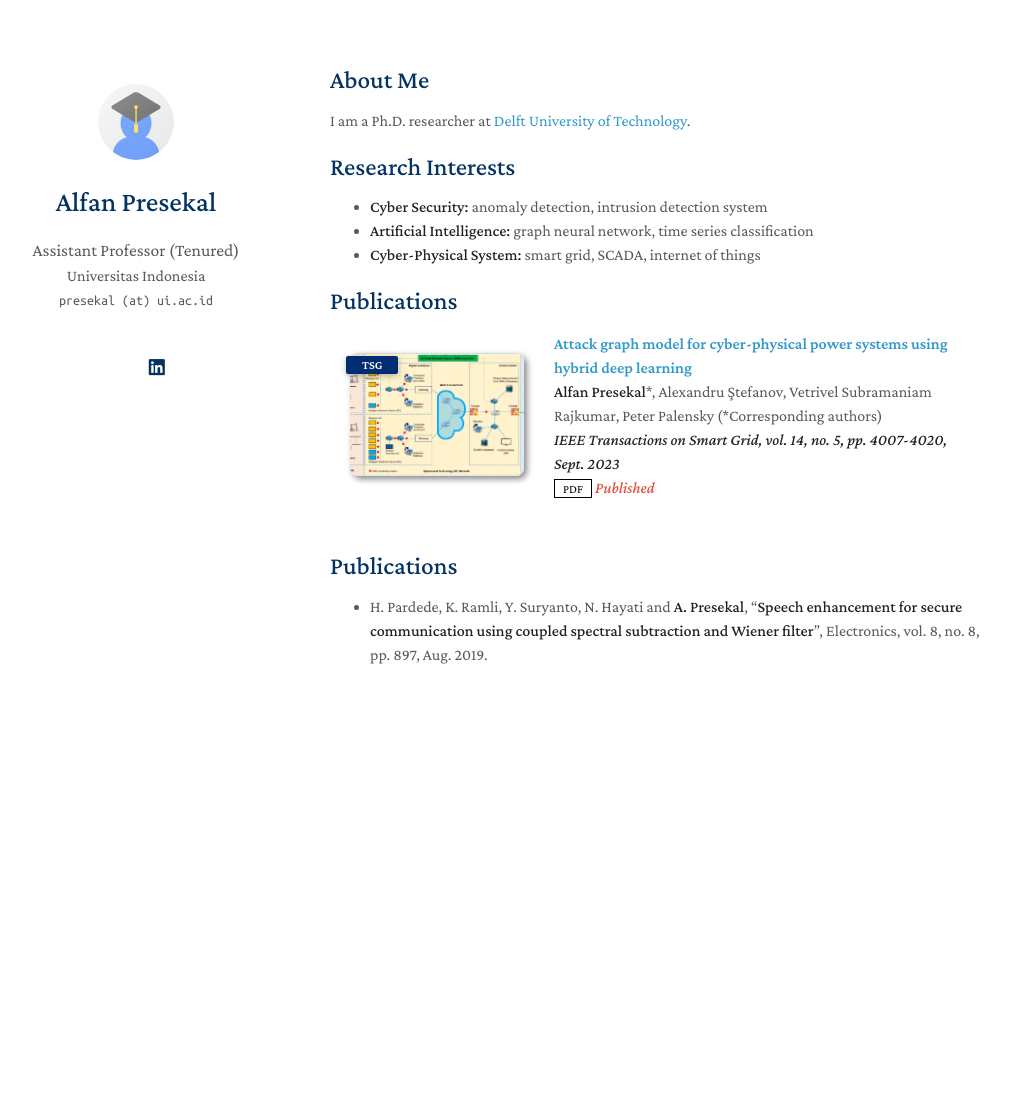
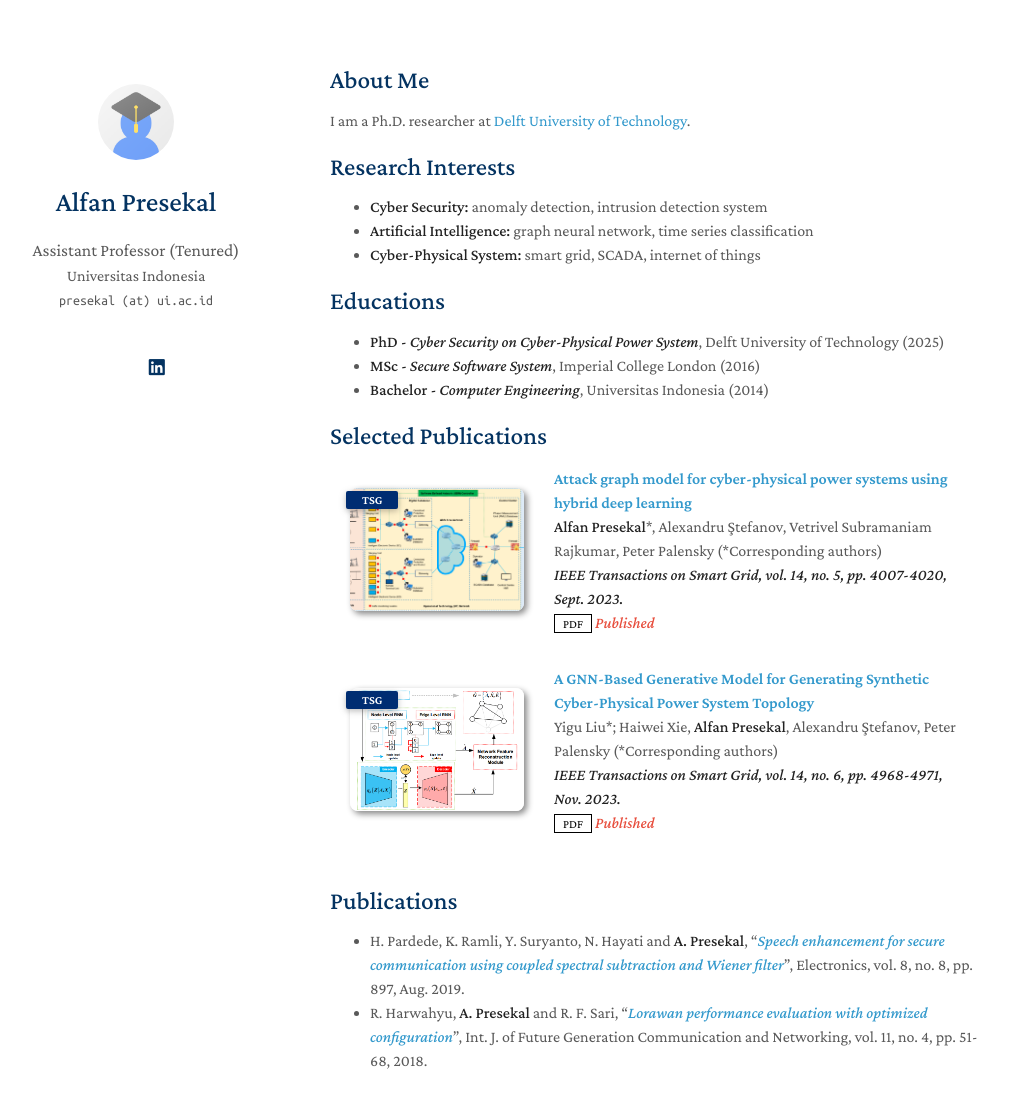
Before and after one commit to apresekal/apresekal.github.io, a Jekyll site: the page built from index.md, in a window 1280 px wide and 1167 px high. Shown: the top 1108 px of the window, without its empty margins (140-1150 px from the left). Built offline with Jekyll 4.4.1, drawn with Linux system fonts in a browser that asks for light colours; nearby versions of some CDN libraries; a style sheet for code colours, icons or effects is not loaded; our own code applies the rules of GitHub Pages for plain Markdown files.

Commit message:
add contents

```diff
--- a/_data/publications.yml
+++ b/_data/publications.yml
@@ -3,7 +3,7 @@
   - title: "Attack graph model for cyber-physical power systems using hybrid deep learning"
     authors: <strong>Alfan Presekal</strong>*, Alexandru Ştefanov, Vetrivel Subramaniam Rajkumar, Peter Palensky (*Corresponding authors)
     conference_short: TSG
-    conference: <strong> IEEE Transactions on Smart Grid, vol. 14, no. 5, pp. 4007-4020, Sept. 2023 </strong>
+    conference: <strong> IEEE Transactions on Smart Grid, vol. 14, no. 5, pp. 4007-4020, Sept. 2023. </strong>
     pdf: https://ieeexplore.ieee.org/abstract/document/10017381
     # code: https://github.com/yaoyao-liu/class-incremental-learning/tree/main/mnemonics-training
     # page: https://class-il.mpi-inf.mpg.de/mnemonics/
@@ -11,6 +11,18 @@
     # image: ./assets/img/teaser_example_2.png
     notes: Published
     image: ./assets/img/attack_graph_2023.PNG
+
+
+  - title: "A GNN-Based Generative Model for Generating Synthetic Cyber-Physical Power System Topology"
+    authors: Yigu Liu*; Haiwei Xie, <strong>Alfan Presekal</strong>, Alexandru Ştefanov, Peter Palensky (*Corresponding authors)
+    conference_short: TSG
+    conference: <strong> IEEE Transactions on Smart Grid, vol. 14, no. 6, pp. 4968-4971, Nov. 2023. </strong>
+    pdf: https://ieeexplore.ieee.org/abstract/document/10214388
+    # code: https://github.com/yaoyao-liu/class-incremental-learning/tree/main/mnemonics-training
+    # page: https://class-il.mpi-inf.mpg.de/mnemonics/
+    # bibtex: https://class-il.mpi-inf.mpg.de/mnemonics/
+    notes: Published
+    image: ./assets/img/gnn_generative_2023.PNG
 
   # - title: "Mnemonics Training: Multi-Class Incremental Learning without Forgetting"
   #   authors: <strong>Yaoyao Liu</strong>, Yuting Su, An-An Liu, Bernt Schiele, Qianru Sun
--- a/_includes/publications.md
+++ b/_includes/publications.md
@@ -1,4 +1,4 @@
-<h2 id="publications" style="margin: 2px 0px -15px;">Publications</h2>
+<h2 id="publications" style="margin: 2px 0px -15px;">Selected Publications</h2>
 
 <div class="publications">
 <ol class="bibliography">
--- a/index.md
+++ b/index.md
@@ -12,17 +12,17 @@
 - **Artificial Intelligence:** graph neural network, time series classification
 - **Cyber-Physical System:** smart grid, SCADA, internet of things
 
-<!-- ## News
+## Educations
 
-- **[Feb. 2020]** Our paper about incremental learning is accepted to CVPR 2020.
-- **[Feb. 2020]** We will host the ACM Multimedia Asia 2020 conference in Singapore!
-- **[Sept. 2019]** Our paper about few-shot learning is accepted to NeurIPS 2019.
-- **[Mar. 2019]** Our paper about few-shot learning is accepted to CVPR 2019. -->
+- **PhD - _Cyber Security on Cyber-Physical Power System_**, Delft University of Technology (2025)
+- **MSc - _Secure Software System_**, Imperial College London (2016)
+- **Bachelor - _Computer Engineering_**, Universitas Indonesia (2014)
 
 {% include_relative _includes/publications.md %}
 
 ## Publications
 
-- H. Pardede, K. Ramli, Y. Suryanto, N. Hayati and **A. Presekal**, "[**Speech enhancement for secure communication using coupled spectral subtraction and Wiener filter**](https://www.mdpi.com/2079-9292/8/8/897)", Electronics, vol. 8, no. 8, pp. 897, Aug. 2019.
+- H. Pardede, K. Ramli, Y. Suryanto, N. Hayati and **A. Presekal**, "[*Speech enhancement for secure communication using coupled spectral subtraction and Wiener filter*](https://www.mdpi.com/2079-9292/8/8/897)", Electronics, vol. 8, no. 8, pp. 897, Aug. 2019.
+- R. Harwahyu, **A. Presekal** and R. F. Sari, "[*Lorawan performance evaluation with optimized configuration*](https://www.researchgate.net/publication/326739399_LoRaWAN_Performance_Evaluation_with_Optimized_Configuration)", Int. J. of Future Generation Communication and Networking, vol. 11, no. 4, pp. 51-68, 2018.
 
 <!-- {% include_relative _includes/services.md %} -->
```
Also changed, not shown: assets/img/gnn_generative_2023.PNG (added).
